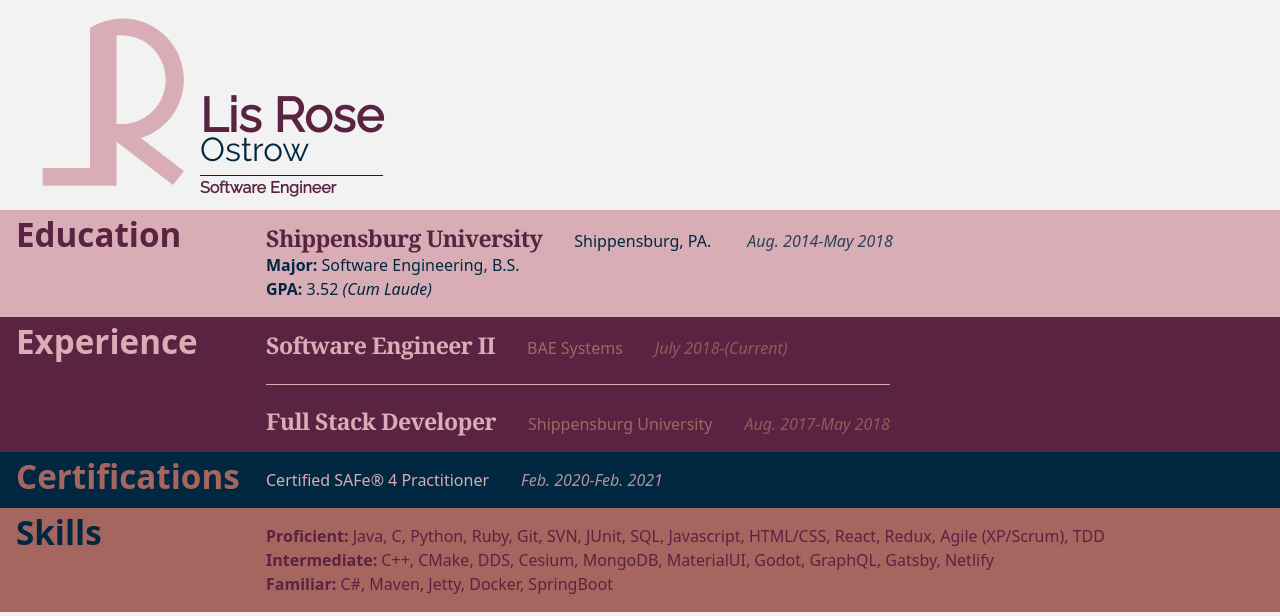
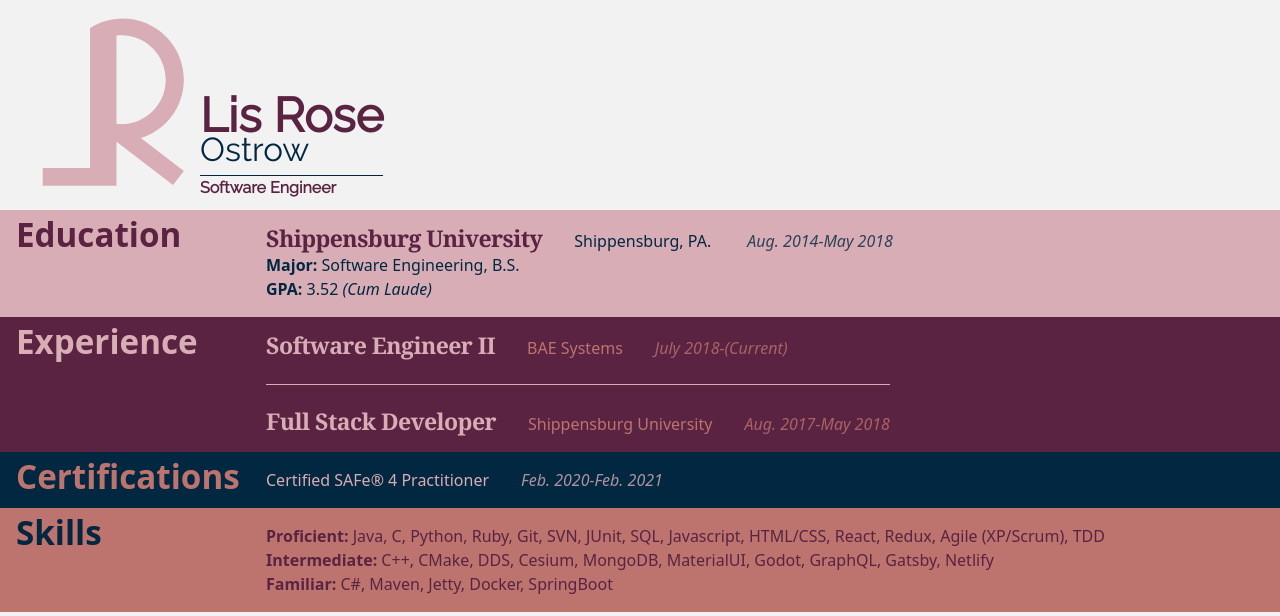
Before and after one commit to eyrwen/lisro_se, a Gatsby site: page / in a window 1280 px wide. Shown: the top 616 px of the page. Built offline with nearby package versions, Linux system fonts and the light colour scheme; Gatsby itself is replaced by a stand-in of ours.

Commit message:
making the peach a bit brighter

```diff
--- a/src/pages/index.js
+++ b/src/pages/index.js
@@ -26,15 +26,15 @@ const labelToColor = {
   [ContentTypes.EXPERIENCE]: {
     color: "#592341",
     header: "#D9ADB5",
-    text: "#A66660",
+    text: "#bd746e",
   },
   [ContentTypes.CERTIFICATIONS]: {
     color: "#012840",
-    header: "#A66660",
+    header: "#bd746e",
     text: "#D9ADB5",
   },
   [ContentTypes.SKILLS]: {
-    color: "#A66660",
+    color: "#bd746e",
     header: "#012840",
     text: "#592341",
   },
```
